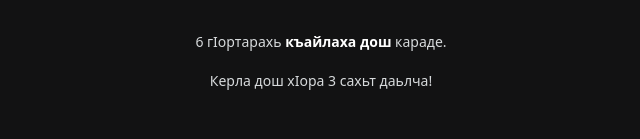
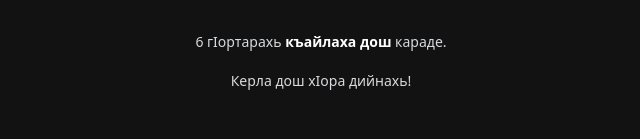
Before and after one commit to Supjan9/dosh-wordle, a React (Vite) app: page / in a window 1280 px wide. Shown: the part 366-505 px from the top of the page, without its empty margins (319-959 px from the left). Built offline with nearby package versions, Linux system fonts and the light colour scheme.

Commit message:
change intro text

```diff
--- a/src/components/Intro.jsx
+++ b/src/components/Intro.jsx
@@ -25,7 +25,7 @@ export default function Intro({ onStart, isGameFinished }) {
             <p>
               6 гӀортарахь <span className="font-bold text-white">къайлаха дош</span> караде.
             </p>
-            <p>Керла дош хӀора 3 сахьт даьлча!</p>
+            <p>Керла дош хӀора дийнахь!</p>
           </div>
         ) : (
           <div className="mb-12 p-4 bg-[#1a1a1b] rounded-lg border border-[#3a3a3c]">
```
